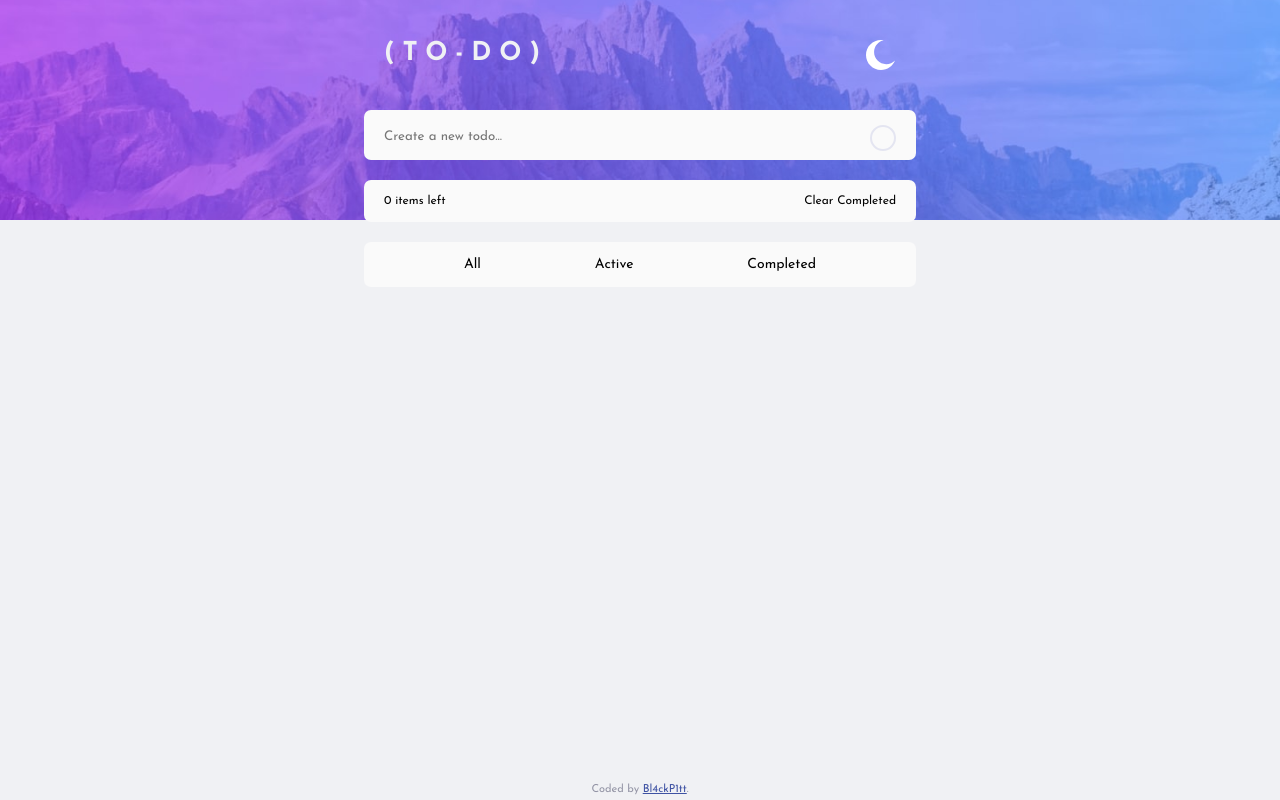
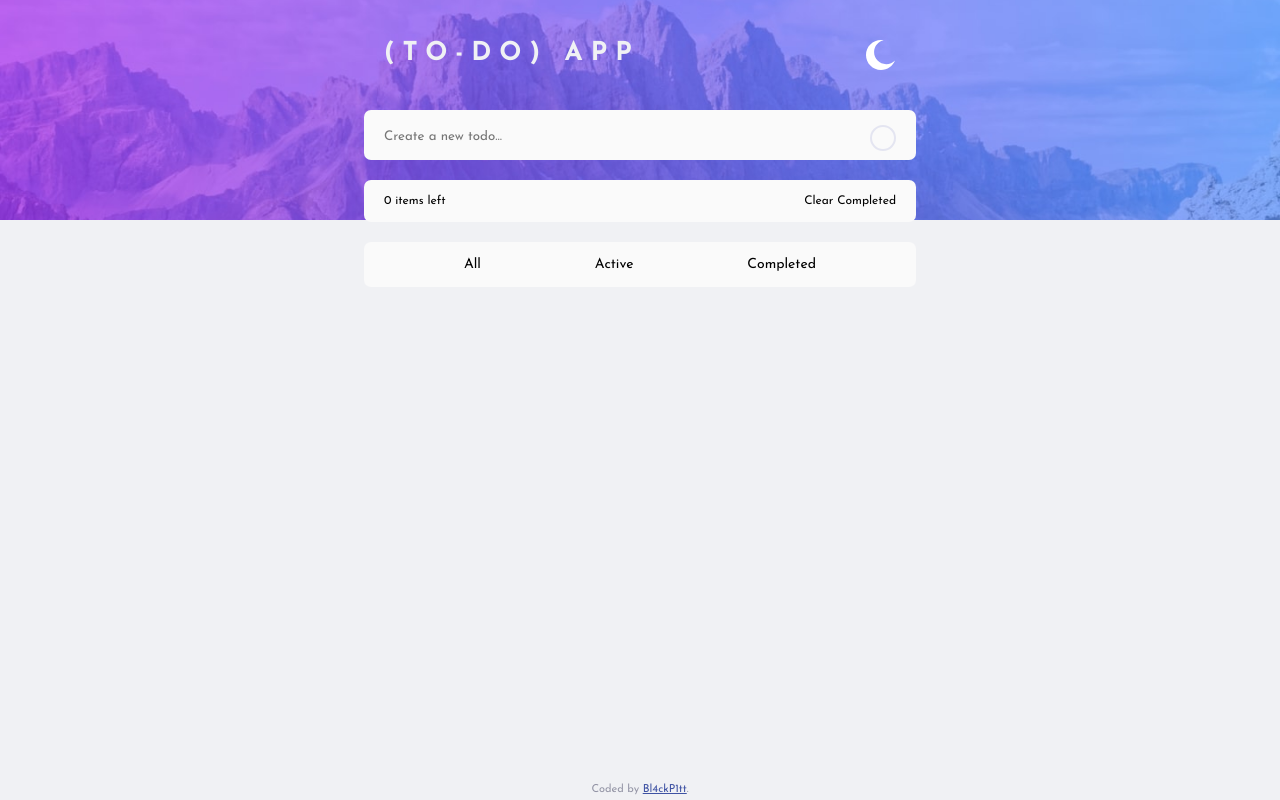
Before and after one commit to joseant11/TO-DO-App, a PHP site: page /index.php in a window 1280 px wide. Run offline with PHP 8.4, Linux system fonts and the light colour scheme; data that the repository does not hold is empty.

Commit message:
second commit

```diff
--- a/index.php
+++ b/index.php
@@ -22,7 +22,7 @@
   <head>
     <meta charset="UTF-8">
     <meta name="viewport" content="width=device-width, initial-scale=1.0">
-    <link rel="icon" type="image/png" sizes="32x32" href="./images/favicon-32x32.png">
+    <link rel="icon" type="image/png" sizes="32x32" href="./images/logo.png">
     <title>(TO-DO) App</title>
     <link rel="preconnect" href="https://fonts.gstatic.com">
     <link href="https://fonts.googleapis.com/css2?family=Josefin+Sans:wght@300;400;700&display=swap" rel="stylesheet">
@@ -34,7 +34,7 @@
       <div class="container">
         <div class="header-hero"></div>
         <header class="header">
-          <h1 class="title">(TO-DO)</h1>
+          <h1 class="title">(TO-DO) App</h1>
           <div id="theme"></div>
         </header>
 
```
Also changed, not shown: README.md (deleted), images/logo.png (added), 1 other file.
